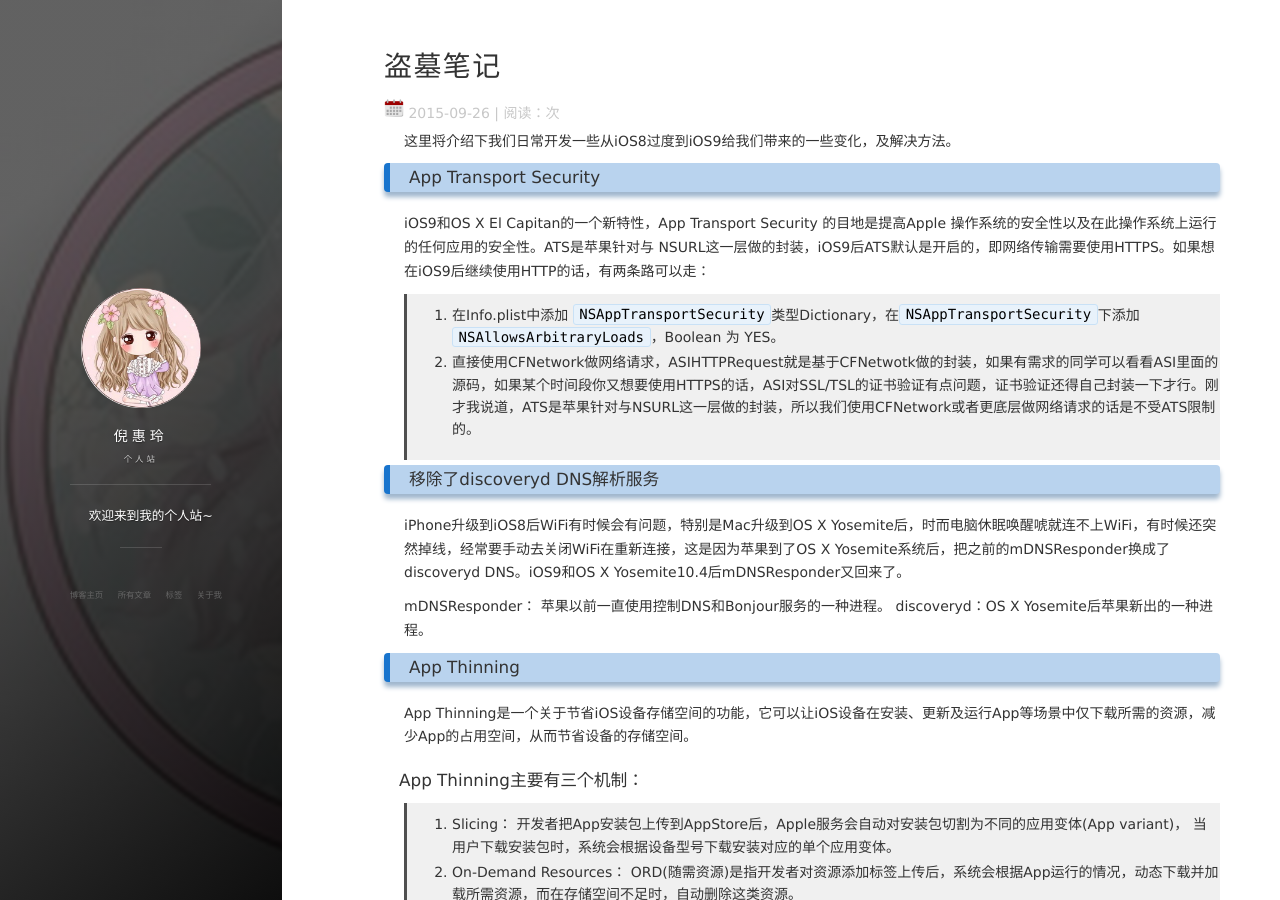
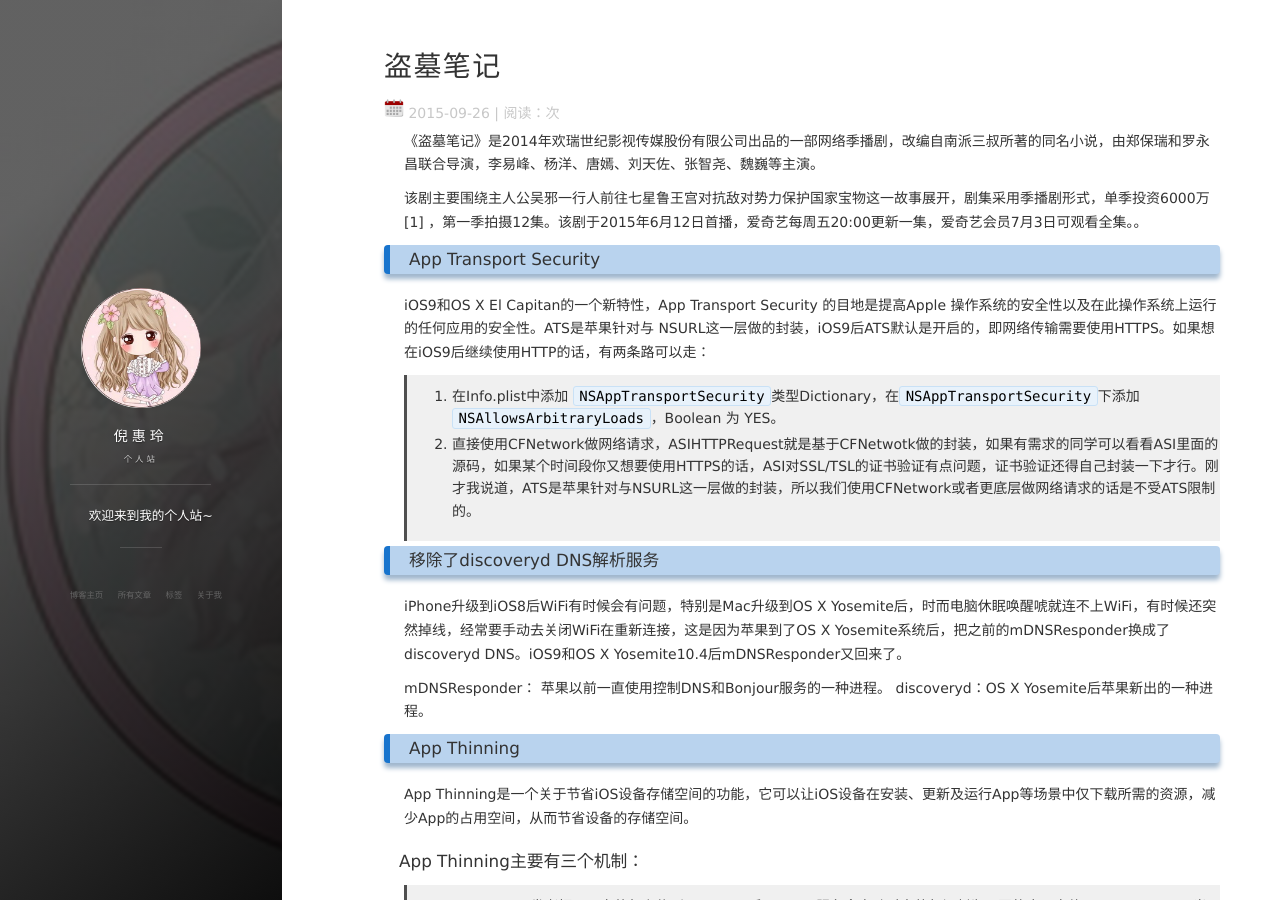
Before and after one commit to nihuiling/nihuiling-github.io, a Jekyll site: the page built from _posts/2015-09-26-iOS9_Note.md, in a window 1280 px wide and 900 px high. Built offline with Jekyll 4.4.1, drawn with Linux system fonts in a browser that asks for light colours; nearby versions of some CDN libraries; comment, search, counter and statistics services are not loaded.

Commit message:
Update 2015-09-26-iOS9_Note.md

```diff
--- a/_posts/2015-09-26-iOS9_Note.md
+++ b/_posts/2015-09-26-iOS9_Note.md
@@ -2,12 +2,14 @@
 layout: post
 title: "盗墓笔记"
 date: 2015-09-26 18:15:06
-description: "iOS9 变化笔记, 以及工作中常遇到的问题"
+description: "《盗墓笔记》——南派三叔"
 tag: iOS
 ---
 
 
-这里将介绍下我们日常开发一些从iOS8过度到iOS9给我们带来的一些变化，及解决方法。
+《盗墓笔记》是2014年欢瑞世纪影视传媒股份有限公司出品的一部网络季播剧，改编自南派三叔所著的同名小说，由郑保瑞和罗永昌联合导演，李易峰、杨洋、唐嫣、刘天佐、张智尧、魏巍等主演。
+
+该剧主要围绕主人公吴邪一行人前往七星鲁王宫对抗敌对势力保护国家宝物这一故事展开，剧集采用季播剧形式，单季投资6000万 [1]  ，第一季拍摄12集。该剧于2015年6月12日首播，爱奇艺每周五20:00更新一集，爱奇艺会员7月3日可观看全集。。
 
 
 ### App Transport Security
```
